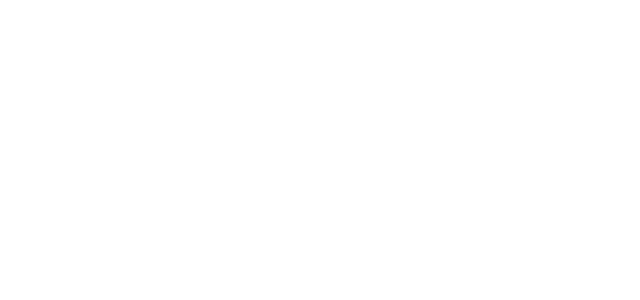
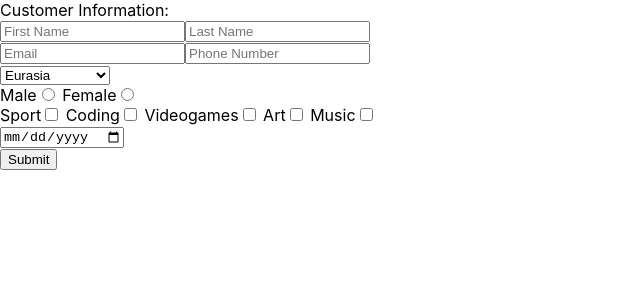
Before and after one commit to SabDennis/react-form-validation, a React (Create React App) app: page / in a window 1280 px wide. Shown: the top 300 px of the page, without its empty margins (0-640 px from the left). Built offline with nearby package versions, Linux system fonts and the light colour scheme.

Commit message:
added all forms

```diff
--- a/src/App.js
+++ b/src/App.js
@@ -1,11 +1,12 @@
 import React from 'react';
+import Form from './Form/Form';
 import './App.css';
 
 class App extends React.Component {
   render() {
     return (
       <div>
-
+        <Form />
       </div>
     );
   };
--- /dev/null
+++ b/src/Form/Form.js
@@ -0,0 +1,111 @@
+import React from "react";
+
+class Form extends React.Component {
+
+    state = {
+        firstName : '',
+        lastName : '',
+        email : '',
+        telNumber : '',
+        continent : '',
+        sex: '',
+        interests : {
+            sport : false,
+            coding : false,
+            videogames : false,
+            art : false,
+            music : false
+        },
+        date : ''
+    };
+
+    handleSubmit = event => {
+        event.preventDefault();
+        console.log(this.state);
+    };
+
+    render() {
+        return (
+            <form onSubmit={this.handleSubmit}> Customer Information:
+                <div>
+                    <label>
+                        <input
+                            placeholder="First Name" />
+                    </label>
+                    <label>
+                        <input
+                            placeholder="Last Name" />
+                    </label>
+                </div>
+                <div>
+                    <label>
+                        <input
+                            placeholder="Email" />
+                    </label>
+                    <label>
+                        <input
+                            placeholder="Phone Number" />
+                    </label>
+                </div>
+                <select>
+                    <option>Eurasia</option>
+                    <option>Africa</option>
+                    <option>North America</option>
+                    <option>South America</option>
+                    <option>Australia</option>
+                    <option>Antarctica</option>
+                </select>
+                <div>
+                    <label> Male
+                        <input
+                            name="sex"
+                            value="male"
+                            type="radio"/>
+                    </label>
+                    <label> Female
+                        <input
+                            name="sex"
+                            value="female"
+                            type="radio"/>
+                    </label>
+                </div>
+                <div>
+                    <label> Sport
+                        <input
+                            name="sport"
+                            type="checkbox"/>
+                    </label>
+                    <label> Coding
+                        <input
+                            name="coding"
+                            type="checkbox"/>
+                    </label>
+                    <label> Videogames
+                        <input
+                            name="videogames"
+                            type="checkbox"/>
+                    </label>
+                    <label> Art
+                        <input
+                            name="art"
+                            type="checkbox"/>
+                    </label>
+                    <label> Music
+                        <input
+                            name="music"
+                            type="checkbox"/>
+                    </label>
+                </div>
+                <div>
+                    <label>
+                        <input
+                            type="date"/>
+                    </label>
+                </div>
+                <button type="submit">Submit</button>
+            </form>
+        );
+    };
+};
+
+export default Form;
```
